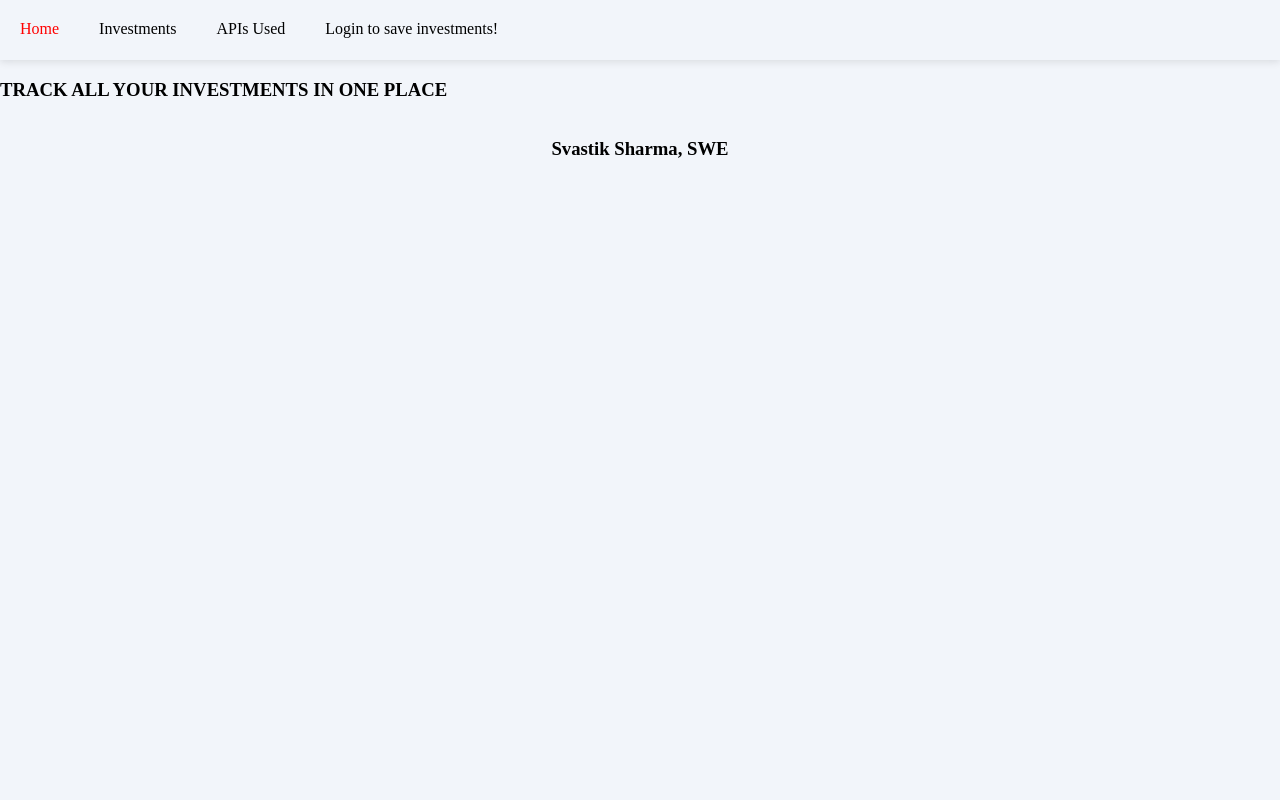
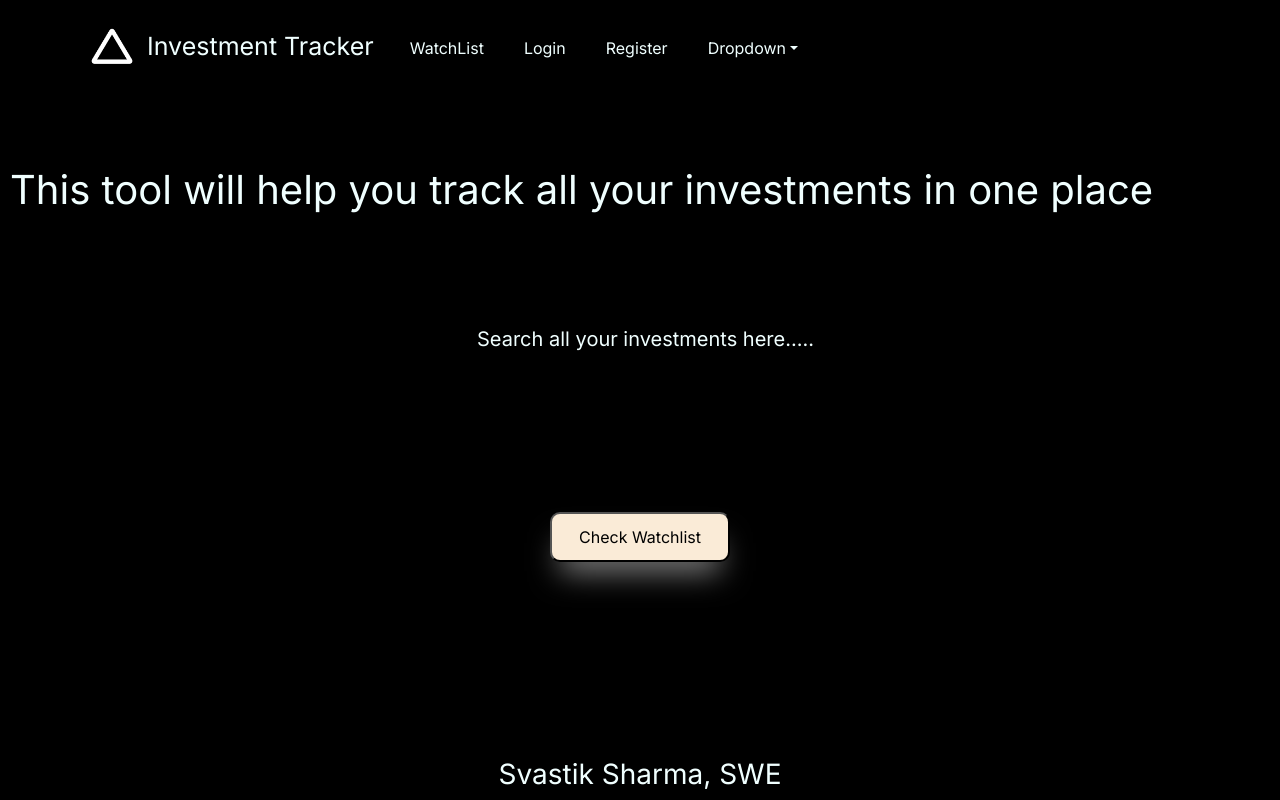
Before and after one commit to svastiks/react-all-investments-portfolio, a React (Vite) app: page / in a window 1280 px wide. Built offline with nearby package versions, Linux system fonts and the light colour scheme.

Commit message:
added navbar functionality and search bar

```diff
--- a/components/Body.jsx
+++ b/components/Body.jsx
@@ -3,6 +3,22 @@ import ReactDOM from 'react-dom'
 
 export default function HeaderText() {
     return (
-        <h3>TRACK ALL YOUR INVESTMENTS IN ONE PLACE</h3>
+        <div className="content">
+
+
+            <h1 className="heading-content">This tool will help you track all your investments in one place</h1>
+
+
+            <div className="search-bar">
+                <form>
+                    <input type="text" placeholder="Search all your investments here....." id="main-search"></input>
+                </form>
+            </div>
+        <div className="home-button-container">
+        <button id="home-investmentbutton">
+            Check Watchlist
+        </button>
+        </div>
+        </div>
     )
 }
--- /dev/null
+++ b/components/MainNavbar.jsx
@@ -0,0 +1,39 @@
+import React from 'react'
+import Container from 'react-bootstrap/Container'
+import Nav from 'react-bootstrap/Nav'
+import Navbar from 'react-bootstrap/Navbar'
+import NavDropdown from 'react-bootstrap/NavDropdown'
+
+export default function MainNavbar() {
+  return (
+    <Navbar bg="" expand="lg">
+      <Container>
+        <Navbar.Brand href="#home">
+          <img className = "logo" src="./resources/images/logo.png"></img>
+          <span className="navbar-heading">
+          Investment Tracker
+          </span>
+        </Navbar.Brand>
+        <Navbar.Toggle aria-controls="basic-navbar-nav" />
+        <Navbar.Collapse id="basic-navbar-nav">
+          <Nav className="me-auto">
+            <Nav.Link href="#home">WatchList</Nav.Link>
+            <Nav.Link href="#link">Login</Nav.Link>
+            <Nav.Link href="#link">Register</Nav.Link>
+            <NavDropdown title="Dropdown" id="basic-nav-dropdown">
+              <NavDropdown.Item href="#action/3.1">Action</NavDropdown.Item>
+              <NavDropdown.Item href="#action/3.2">
+                Another action
+              </NavDropdown.Item>
+              <NavDropdown.Item href="#action/3.3">Something</NavDropdown.Item>
+              <NavDropdown.Divider />
+              <NavDropdown.Item href="#action/3.4">
+                Separated link
+              </NavDropdown.Item>
+            </NavDropdown>
+          </Nav>
+        </Navbar.Collapse>
+      </Container>
+    </Navbar>
+  )
+}
--- a/components/Navbar.jsx
+++ /dev/null
@@ -1,22 +0,0 @@
-import React from 'react'
-
-export default function Navbar() {
-    return (
-        <header class="navbar-container">
-            <nav className="navbar">
-                <li className="nav-links">
-                    <a>Home</a>
-                </li>
-                <li className="nav-links">
-                    <a>Investments</a>
-                </li>
-                <li className="nav-links">
-                    <a>APIs Used</a>
-                </li>
-                <li className="nav-links">
-                    <a>Login to save investments!</a>
-                </li>
-            </nav>
-        </header>
-    )
-}
--- a/index.html
+++ b/index.html
@@ -5,6 +5,14 @@
   <meta charset="UTF-8" />
   <link rel="icon" type="image/svg+xml" href="/vite.svg" />
   <meta name="viewport" content="width=device-width, initial-scale=1.0" />
+  <link rel="preconnect" href="https://fonts.googleapis.com">
+  <link rel="preconnect" href="https://fonts.gstatic.com" crossorigin>
+  <link href="https://fonts.googleapis.com/css2?family=Inter&display=swap" rel="stylesheet">
+  <link rel="stylesheet" href="https://cdn.jsdelivr.net/npm/bootstrap@4.1.3/dist/css/bootstrap.min.css"
+    integrity="sha384-MCw98/SFnGE8fJT3GXwEOngsV7Zt27NXFoaoApmYm81iuXoPkFOJwJ8ERdknLPMO" crossorigin="anonymous">
+  <script src="https://cdn.jsdelivr.net/npm/bootstrap@4.1.3/dist/js/bootstrap.min.js"
+    integrity="sha384-ChfqqxuZUCnJSK3+MXmPNIyE6ZbWh2IMqE241rYiqJxyMiZ6OW/JmZQ5stwEULTy"
+    crossorigin="anonymous"></script>
   <title>Investment Portfolio Tracker/Search</title>
   <link rel="stylesheet" href="./src/App.css">
 </head>
@@ -16,6 +24,15 @@
 
   <div id="footer"></div>
 
+  <!-- Scripts -->
+
+  <script src="https://code.jquery.com/jquery-3.3.1.slim.min.js"
+    integrity="sha384-q8i/X+965DzO0rT7abK41JStQIAqVgRVzpbzo5smXKp4YfRvH+8abtTE1Pi6jizo"
+    crossorigin="anonymous"></script>
+  <script src="https://cdn.jsdelivr.net/npm/popper.js@1.14.3/dist/umd/popper.min.js"
+    integrity="sha384-ZMP7rVo3mIykV+2+9J3UJ46jBk0WLaUAdn689aCwoqbBJiSnjAK/l8WvCWPIPm49"
+    crossorigin="anonymous"></script>
+
   <script type="module" src="/src/main.jsx"></script>
   <scrip type="module" src="/components/Navbar.js"></scrip>
 </body>
--- a/package.json
+++ b/package.json
@@ -10,9 +10,11 @@
     "devStart": "nodemon server.js"
   },
   "dependencies": {
+    "bootstrap": "^5.2.3",
     "ejs": "^3.1.9",
     "express": "^4.18.2",
     "react": "^18.2.0",
+    "react-bootstrap": "^2.7.2",
     "react-dom": "^18.2.0"
   },
   "devDependencies": {
--- a/src/App.css
+++ b/src/App.css
@@ -1,30 +1,108 @@
 body {
   margin: 0;
-  background-color: #f2f5fa;
+  background-color: black;
+  font-family: 'Inter', sans-serif;
+  color: azure;
 }
 
 .navbar-container {
-  background-color: #f2f5fa;
+  background-color: black;
   padding: 0;
   height: 60px;
   box-shadow: 0px 2.98256px 7.4564px rgba(0, 0, 0, 0.1);
 }
 
-.nav-links {
+.navbar-light .navbar-nav .nav-link {
   text-decoration: none;
   list-style-type: none;
   padding: 20px;
+  color: azure !important;
 }
 
-.nav-links:hover {
+.navbar-light .navbar-toggler {
+  background-color: azure !important;
+}
+
+.nav-link:hover {
   color: red;
+}
+
+.navbar-brand {
+  color: azure !important;
+  font-size: 25px;
 }
 
 .navbar {
   display: flex;
+  justify-content: end;
+  padding-left: 0;
 }
+
+.navbar-heading {
+  margin-top: 10px;
+}
+
+.logo {
+  width: 70px;
+  padding-left: 0;
+  color: gre;
+}
+
+.heading-content {
+  display: flex;
+  text-align: center;
+  padding: 10px;
+  margin-top: 60px;
+}
+
+#main-search {
+  display: flex;
+  width: 350px;
+  height: 50px;
+  margin-top: 80px;
+  background-color: transparent;
+  border: none;
+}
+
+input {
+  color: azure;
+  font-size: 25px;
+}
+
+#main-search::placeholder {
+  font-size: 20px;
+  padding: 15px 10px 0 10px;
+  color: azure;
+}
+
+.search-bar {
+  display: flex;
+  justify-content: center;
+}
+
+/* Button Home Page */
+
+#home-investmentbutton{
+  width: 180px;
+  height: 50px;
+  border-radius: 10px;
+  background-color: antiquewhite;
+  box-shadow: grey 0px 20px 30px -10px;
+  color: black;
+}
+
+.home-button-container{
+  display: flex;
+  justify-content: center;
+  margin-top: 150px;
+}
+
+
 
 #footer {
   display: flex;
   justify-content: center;
+  position: absolute;
+  bottom: 0;
+  width: 100%;
 }
--- a/src/App.jsx
+++ b/src/App.jsx
@@ -3,13 +3,13 @@ import reactLogo from './assets/react.svg'
 import './App.css'
 import React from 'react'
 import ReactDOM from 'react-dom'
-import { createRoot }from 'react-dom/client'
-import Navbar from '../components/Navbar'
+import { createRoot } from 'react-dom/client'
+import MainNavbar from '../components/MainNavbar'
 import HeaderText from '../components/Body'
 import FooterText from '../components/Footer'
 
 
-createRoot(document.getElementById("navbar-render")).render(<Navbar />)
+createRoot(document.getElementById("navbar-render")).render(<MainNavbar />)
 
 createRoot(document.getElementById("body-content")).render(<HeaderText />)
 
--- a/src/main.jsx
+++ b/src/main.jsx
@@ -2,7 +2,7 @@ import React from 'react'
 import ReactDOM from 'react-dom/client'
 import App from './App'
 import './index.css'
-import Navbar from '../components/Navbar'
+import Navbar from '../components/MainNavbar'
 
 ReactDOM.render(<Navbar />, document.getElementById("root"))
 
```
Also changed, not shown: resources/images/logo.png (added), 1 other file (tests, documents, lock files or other folders).
